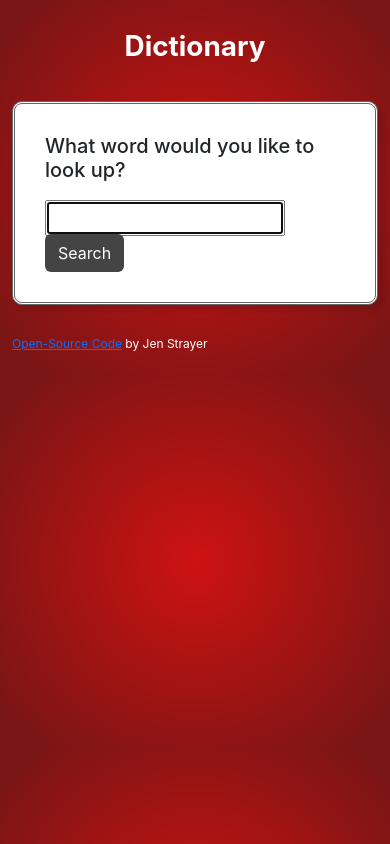
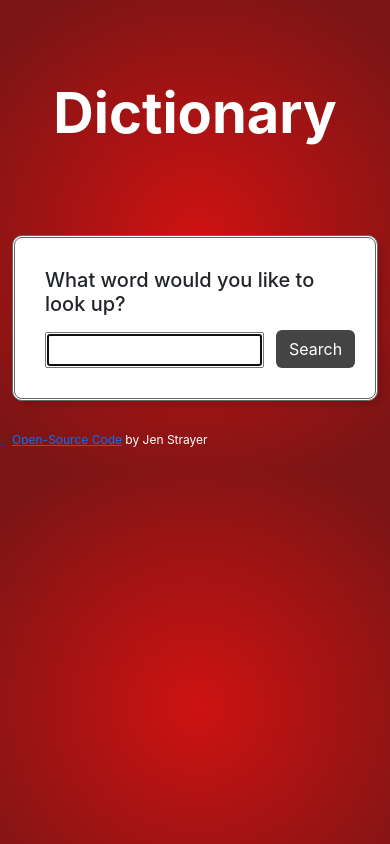
Before and after one commit to jstraye1/dictionary, a React (Create React App) app: page / in a window 390 px wide. Built offline with nearby package versions, Linux system fonts and the light colour scheme; no server answers.

Commit message:
updated mobile styles

```diff
--- a/src/App.css
+++ b/src/App.css
@@ -11,6 +11,8 @@
   text-align: center;
   color: #fff;
   font-weight: bold;
+  font-size: 56px;
+  padding: 50px 0;
 }
 
 footer {
--- a/src/Dictionary.css
+++ b/src/Dictionary.css
@@ -13,9 +13,7 @@ section {
 
 input {
   padding: 4px 3px;
-  width: 80%;
-  margin-right: 5px;
-  margin-top: 10px;
+  width: 100%;
 }
 
 button {
--- a/src/Dictionary.js
+++ b/src/Dictionary.js
@@ -57,14 +57,20 @@ export default function Dictionary(props) {
         <section>
           <h2>What word would you like to look up?</h2>
           <form onSubmit={handleSubmit}>
+            <div className="row mt-3">
+              <div className="col-9">
                 <input
                   type="search"
                   autoFocus={true}
                   onChange={handleKeywordChange}
                 />
+              </div>
+              <div className="col-3 p-0">
                 <button type="submit" className="btn">
                   Search
                 </button>
+              </div>
+            </div>
           </form>
         </section>
         <Results results={results} />
--- a/src/Phonetics.css
+++ b/src/Phonetics.css
@@ -12,4 +12,5 @@
 .Phonetics .phonetic-audio {
   margin-top: 10px;
   max-height: 20px;
+  max-width: 300px;
 }
--- a/src/Photos.js
+++ b/src/Photos.js
@@ -7,13 +7,13 @@ export default function Photos(props) {
         <div className="row">
           {props.photos.map(function (photo, index) {
             return (
-              <div className="col-4 mb-4" key={index}>
+              <div className="col-sm-4 col-6 mb-4 mt-2" key={index}>
                 <a href={photo.url} target="_blank" rel="noreferrer">
                   {" "}
                   <img
                     src={photo.src.landscape}
                     alt={photo.alt}
-                    className="img-fluid"
+                    className="img-fluid rounded p-0"
                   />
                 </a>
               </div>
```
Lines whose indentation alone changed are shown as unchanged.
